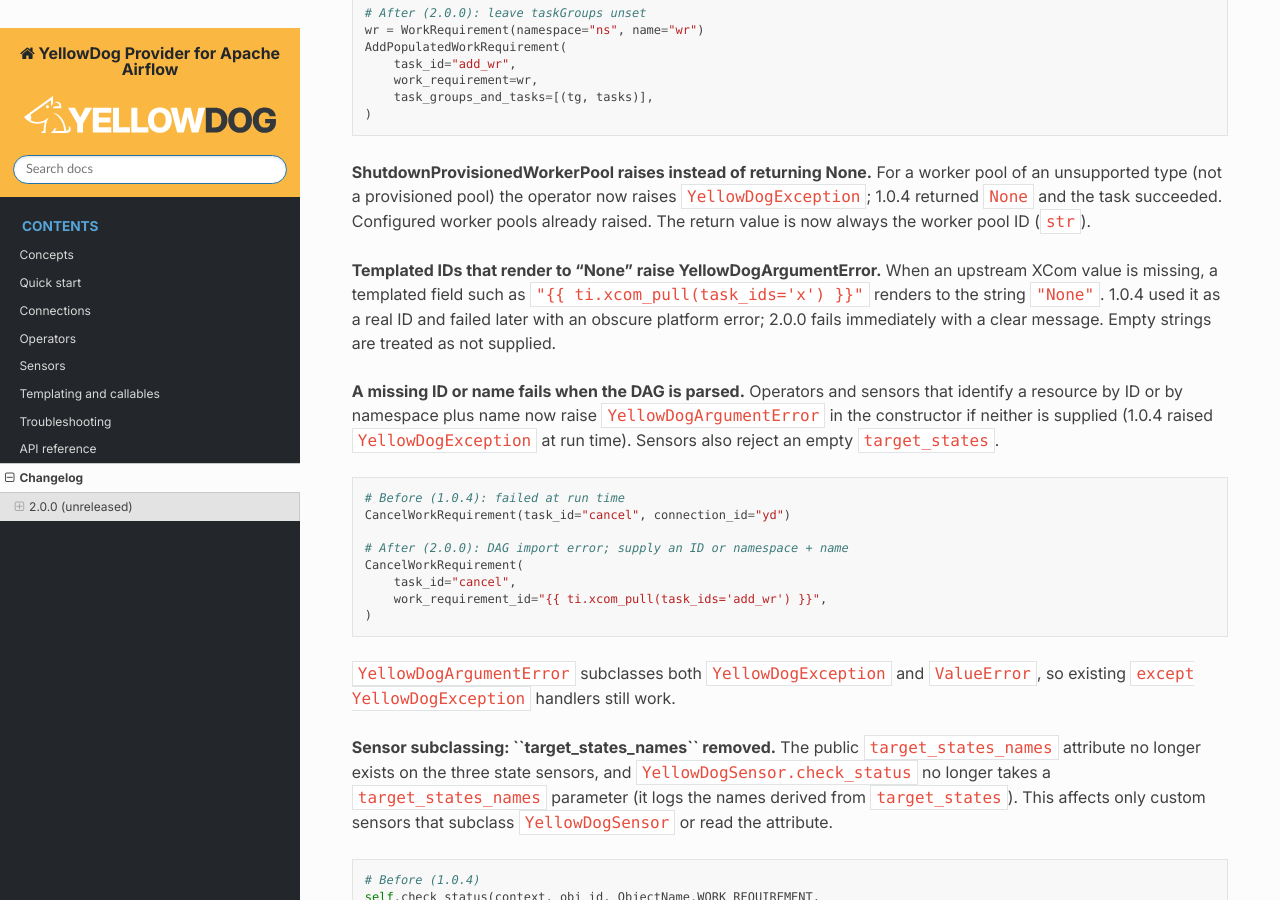
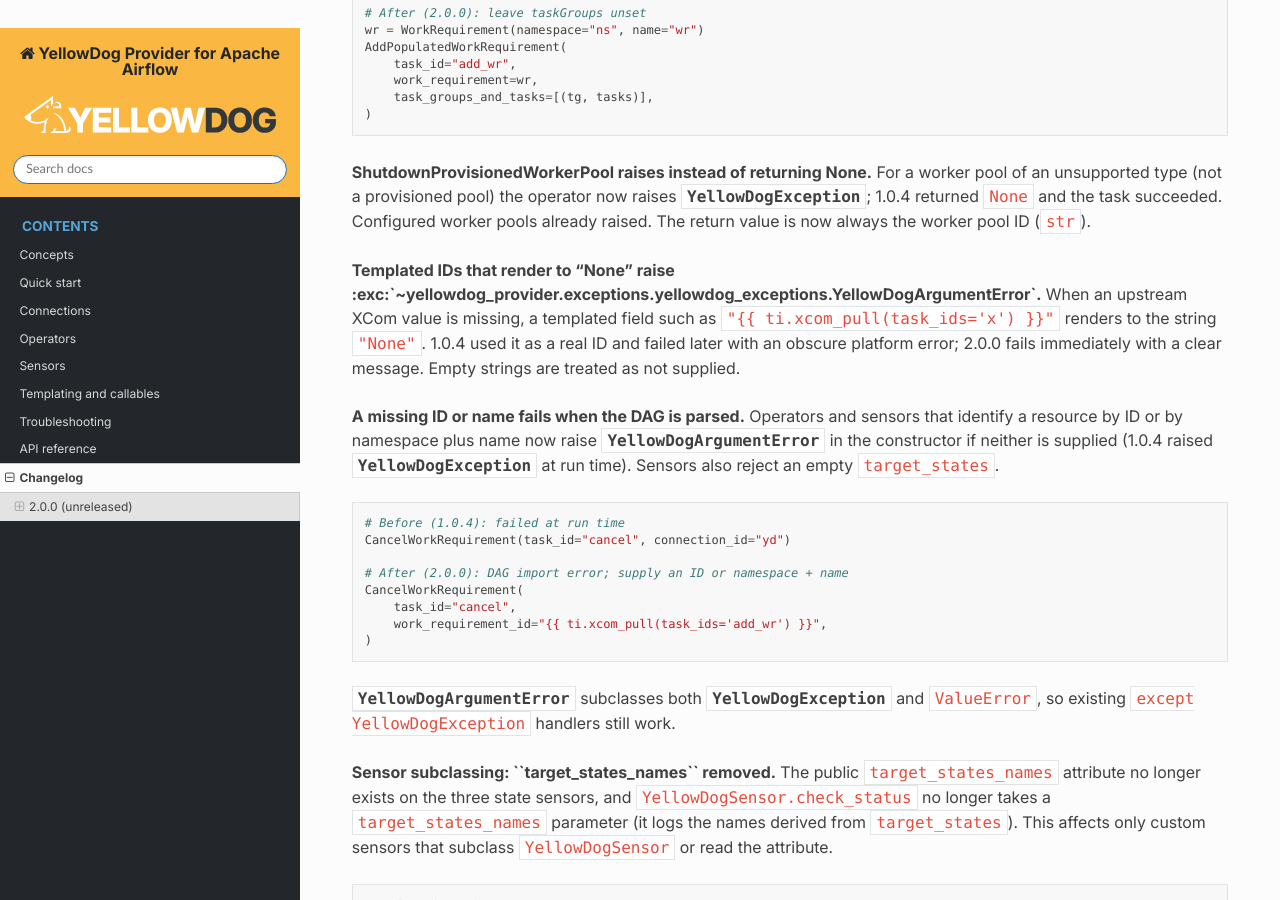
Before and after one commit to yellowdog/airflow-provider, a Sphinx documentation site: the page built from docs/changelog.rst, in a window 1280 px wide and 900 px high, scrolled down 1012 px. Built offline with Sphinx 7.4.7 and the Read the Docs theme 3.1.0, drawn with Linux system fonts in a browser that asks for light colours.

Commit message:
docs: link exception classes

```diff
--- a/docs/changelog.rst
+++ b/docs/changelog.rst
@@ -34,7 +34,7 @@
 **AddPopulatedWorkRequirement rejects work requirements that already have task
 groups.** Supply the task groups through ``task_groups_and_tasks`` instead; a
 work requirement with a preset ``taskGroups`` raises
-``YellowDogArgumentError``.
+:exc:`~yellowdog_provider.exceptions.yellowdog_exceptions.YellowDogArgumentError`.
 
 .. code-block:: python
 
@@ -57,11 +57,11 @@
 
 **ShutdownProvisionedWorkerPool raises instead of returning None.** For a
 worker pool of an unsupported type (not a provisioned pool) the operator now
-raises ``YellowDogException``; 1.0.4 returned ``None`` and the task
+raises :exc:`~yellowdog_provider.exceptions.yellowdog_exceptions.YellowDogException`; 1.0.4 returned ``None`` and the task
 succeeded. Configured worker pools already raised. The return value is now
 always the worker pool ID (``str``).
 
-**Templated IDs that render to "None" raise YellowDogArgumentError.** When an
+**Templated IDs that render to "None" raise :exc:`~yellowdog_provider.exceptions.yellowdog_exceptions.YellowDogArgumentError`.** When an
 upstream XCom value is missing, a templated field such as
 ``"{{ ti.xcom_pull(task_ids='x') }}"`` renders to the string ``"None"``. 1.0.4
 used it as a real ID and failed later with an obscure platform error;
@@ -70,8 +70,8 @@
 
 **A missing ID or name fails when the DAG is parsed.** Operators and sensors
 that identify a resource by ID or by namespace plus name now raise
-``YellowDogArgumentError`` in the constructor if neither is supplied
-(1.0.4 raised ``YellowDogException`` at run time). Sensors also reject an
+:exc:`~yellowdog_provider.exceptions.yellowdog_exceptions.YellowDogArgumentError` in the constructor if neither is supplied
+(1.0.4 raised :exc:`~yellowdog_provider.exceptions.yellowdog_exceptions.YellowDogException` at run time). Sensors also reject an
 empty ``target_states``.
 
 .. code-block:: python
@@ -85,7 +85,7 @@
        work_requirement_id="{{ ti.xcom_pull(task_ids='add_wr') }}",
    )
 
-``YellowDogArgumentError`` subclasses both ``YellowDogException`` and
+:exc:`~yellowdog_provider.exceptions.yellowdog_exceptions.YellowDogArgumentError` subclasses both :exc:`~yellowdog_provider.exceptions.yellowdog_exceptions.YellowDogException` and
 ``ValueError``, so existing ``except YellowDogException`` handlers still work.
 
 **Sensor subclassing: ``target_states_names`` removed.** The public
@@ -107,8 +107,8 @@
 **Sensors fail when the resource reaches a failure state.** Each state
 sensor has a new ``failure_states`` argument. By default it is every *final*
 state that is not in ``target_states``, and a sensor whose resource reaches one
-of these states now fails at once with ``YellowDogStateError`` instead of
-waiting (1.0.4 kept poking until ``timeout``). ``YellowDogStateError`` is an
+of these states now fails at once with :exc:`~yellowdog_provider.exceptions.yellowdog_exceptions.YellowDogStateError` instead of
+waiting (1.0.4 kept poking until ``timeout``). :exc:`~yellowdog_provider.exceptions.yellowdog_exceptions.YellowDogStateError` is an
 ``AirflowFailException``, so the task is not retried and ``silent_fail`` does
 not suppress it. The final states are:
 ``COMPLETED``, ``FAILED`` and ``CANCELLED`` (work requirements); ``SHUTDOWN``
@@ -117,7 +117,7 @@
 waiting made the DAG run succeed when the YellowDog work failed; wait for
 ``COMPLETED`` only, and the sensor fails if the work fails or is cancelled.
 ``target_states`` and ``failure_states`` must not overlap, and both must hold
-the sensor's status enum (``YellowDogArgumentError`` otherwise).
+the sensor's status enum (:exc:`~yellowdog_provider.exceptions.yellowdog_exceptions.YellowDogArgumentError` otherwise).
 
 .. code-block:: python
 
@@ -153,10 +153,10 @@
   that closes the client afterwards.
 * ``TemplateCallable`` and ``Templated``, typed helpers for templated fields
   that may be supplied as callables (``yellowdog_provider.utils.templating``).
-* ``YellowDogArgumentError`` (``yellowdog_provider.exceptions``).
+* :exc:`~yellowdog_provider.exceptions.yellowdog_exceptions.YellowDogArgumentError` (``yellowdog_provider.exceptions``).
 * ``failure_states`` on ``WorkRequirementStateSensor``,
   ``WorkerPoolStateSensor`` and ``ComputeRequirementStateSensor``, and
-  ``YellowDogStateError`` (``yellowdog_provider.exceptions``, also an
+  :exc:`~yellowdog_provider.exceptions.yellowdog_exceptions.YellowDogStateError` (``yellowdog_provider.exceptions``, also an
   ``AirflowFailException``), raised when a sensor's resource reaches a failure
   state; see :doc:`sensors`.
 * Full Airflow provider metadata (``get_provider_info``: integrations, hooks,
--- a/docs/operators.rst
+++ b/docs/operators.rst
@@ -86,7 +86,7 @@
   ignoring the name``).
 - The check is repeated after templates are rendered. A templated argument
   that renders to an empty (or whitespace-only) string counts as not supplied.
-  One that renders to the string ``"None"`` raises ``YellowDogArgumentError``,
+  One that renders to the string ``"None"`` raises :exc:`~yellowdog_provider.exceptions.yellowdog_exceptions.YellowDogArgumentError`,
   because that almost always means an ``xcom_pull`` found no value (see
   :ref:`none-ids`).
 - Looking up a name that does not exist fails with the SDK's ``404`` error.
@@ -311,7 +311,7 @@
 **Returns:** the ID of the new work requirement (``str``).
 
 **Fails if:** the work requirement has preset ``taskGroups``
-(``YellowDogArgumentError``, raised when the task runs, before anything is
+(:exc:`~yellowdog_provider.exceptions.yellowdog_exceptions.YellowDogArgumentError`, raised when the task runs, before anything is
 sent to YellowDog), or YellowDog rejects any step. Because the work
 requirement is created first, a failure in a later step leaves a partly
 populated work requirement on the platform, and a retry with the same name
--- a/docs/quickstart.rst
+++ b/docs/quickstart.rst
@@ -120,7 +120,7 @@
   pulls that ID from XCom and checks the work requirement's status every 30
   seconds, for up to 30 minutes, until it is ``COMPLETED``. If the work
   requirement reaches ``FAILED`` or ``CANCELLED`` instead, the sensor fails
-  at once with ``YellowDogStateError`` (see :ref:`failure states <failure-states>`).
+  at once with :exc:`~yellowdog_provider.exceptions.yellowdog_exceptions.YellowDogStateError` (see :ref:`failure states <failure-states>`).
 
 5. Trigger a run
 ----------------
@@ -149,7 +149,7 @@
 - When the work requirement completes, ``wait`` logs ``... has reached
   status 'COMPLETED'`` and succeeds, and so does the DAG run.
 - If the work fails or is cancelled, ``wait`` fails with
-  ``YellowDogStateError`` (for example ``Work requirement
+  :exc:`~yellowdog_provider.exceptions.yellowdog_exceptions.YellowDogStateError` (for example ``Work requirement
   'airflow-quickstart/quickstart-...' (ID '...') reached status 'FAILED',
   which is a failure state (target states: 'COMPLETED')``), and the DAG run
   fails. Look at the task's details in the YellowDog Portal to see why. To
--- a/docs/sensors.rst
+++ b/docs/sensors.rst
@@ -83,7 +83,7 @@
 
 **target_states** must be a non-empty list of the SDK status enum for the
 resource; an empty list, or a value of another type (such as the string
-``"COMPLETED"``), raises ``YellowDogArgumentError`` when the sensor is
+``"COMPLETED"``), raises :exc:`~yellowdog_provider.exceptions.yellowdog_exceptions.YellowDogArgumentError` when the sensor is
 constructed.
 
 .. _failure-states:
@@ -128,10 +128,10 @@
 - ``[]`` disables failure detection: the sensor waits only for
   ``target_states`` until ``timeout``, as in 1.x.
 
-A state may not be in both lists: an overlap raises ``YellowDogArgumentError``
+A state may not be in both lists: an overlap raises :exc:`~yellowdog_provider.exceptions.yellowdog_exceptions.YellowDogArgumentError`
 (naming the overlapping states) when the sensor is constructed.
 
-**Failure states and retries.** ``YellowDogStateError`` is also Airflow's
+**Failure states and retries.** :exc:`~yellowdog_provider.exceptions.yellowdog_exceptions.YellowDogStateError` is also Airflow's
 ``AirflowFailException``, so Airflow fails the sensor task at once and does
 not retry it, whatever its ``retries`` (a resource in a final state will not
 change).
```
Also changed, not shown: docs/troubleshooting.rst (+5 -5 lines), 4 other files.
